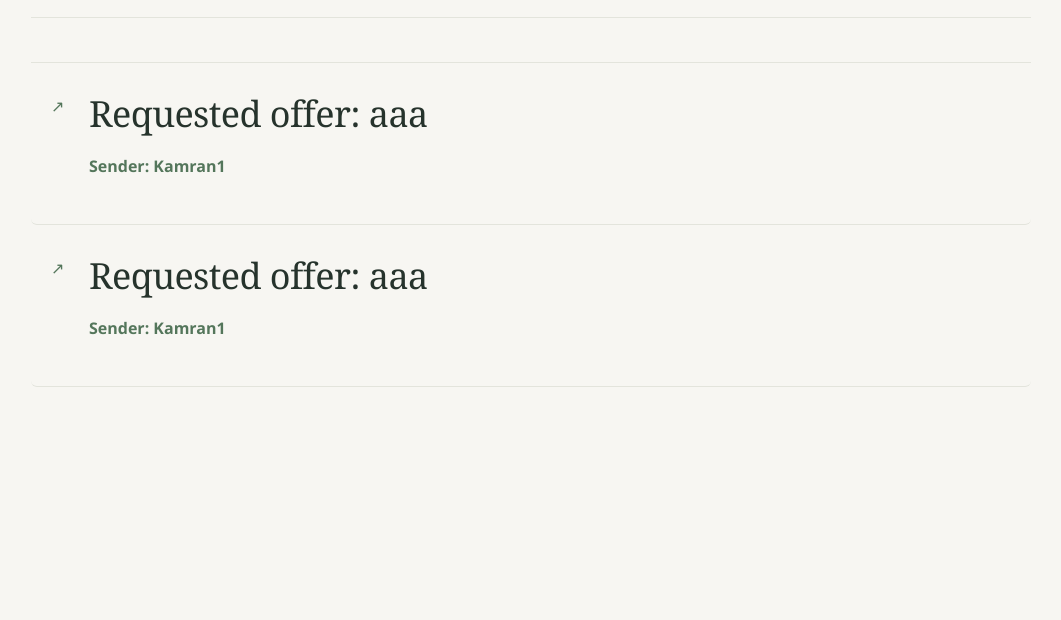
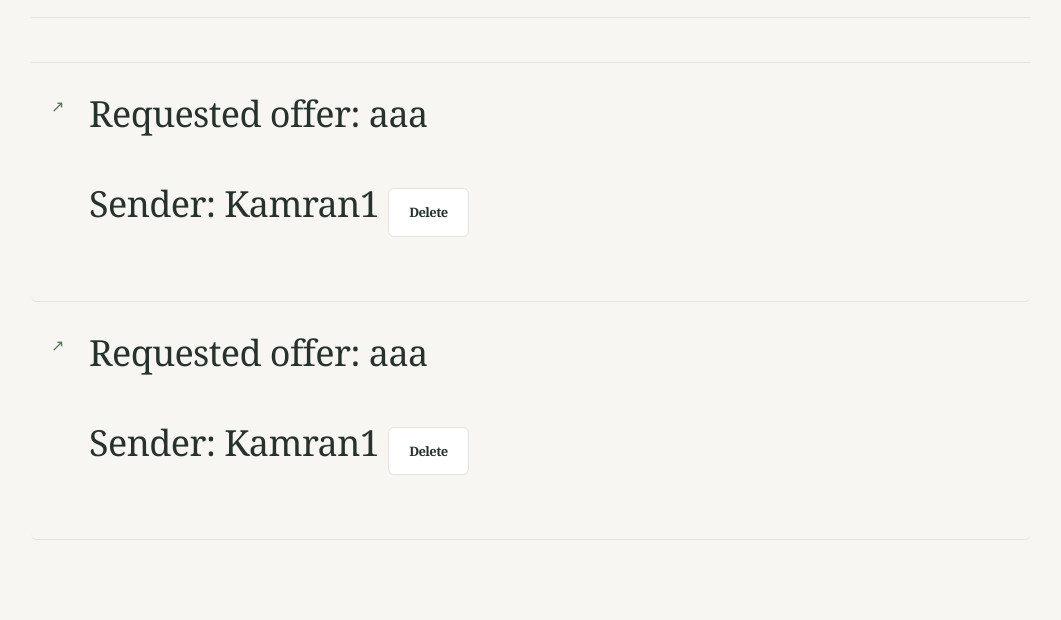
Before and after one commit to MammadovKamranIT/DjangoSkillSwap, a Django app: page /offers/request/ in a window 1280 px wide. Shown: the part 287-907 px from the top of the page, without its empty margins (109-1170 px from the left). Before the commit the page ends 674 px from the top, so only its background shows below. Run offline with Django 5.2, Linux system fonts and the light colour scheme; a user stored in the database is signed in; data comes from the database, SQL or seed files in the repository; both versions use the stored data as it was after the commit.

Commit message:
revision3

```diff
--- a/2.SkillSwap/offers/urls.py
+++ b/2.SkillSwap/offers/urls.py
@@ -16,6 +16,7 @@ path('update/<int:offer_id>/', views.offers_update, name='offers_update'),
 path('delete/<int:offer_id>/', views.offers_delete, name='offers_delete'),
 path('feedback/', views.contact, name='offers_feedback'),
 path('request/send/<int:offer_id>/', views.send_swap_request, name='send_swap_request'),
+path('request/delete/<int:request_id>/', views.delete_swap_request, name='delete_swap_request'),
 
 
 
--- a/2.SkillSwap/offers/views.py
+++ b/2.SkillSwap/offers/views.py
@@ -28,7 +28,6 @@ def contact(request: HttpRequest):
 @login_required
 def offers_view_list(request: HttpRequest, source) -> HttpResponse:
 
-    print(f"offers_view_list called with source: {source}")
 
     if source == 'link_a':
         offers = Offer.objects.filter(author=request.user)
@@ -137,23 +136,38 @@ def send_swap_request(request, offer_id):
 
         )
 
+        source = 'link_b'
 
         offers = Offer.objects.exclude(author=request.user)
+        return render(request, 'offers/offers_list.html', {'offers': offers, 'source': source})
 
-
-        return  render(request, 'offers/offers_list.html', {'offers': offers})
 
 
 
 @login_required
 def get_swap_request(request):
-    print("get_swap_request called")
+
 
     requests = SwapRequest.objects.filter(receiver=request.user)
 
 
 
     return render(request, 'offers/requests.html', {'requests': requests})
+
+
+
+
+@login_required
+def delete_swap_request(request, request_id):
+
+
+    request = SwapRequest.objects.filter(id=request_id)
+
+    request.delete()
+
+
+    return redirect('offers:requests')
+
 
 # def register_view(request):
 #     user = User.objects.create_user(
--- a/2.SkillSwap/templates/offers/requests.html
+++ b/2.SkillSwap/templates/offers/requests.html
@@ -17,11 +17,11 @@
 	<li>
 
 
-		<a href ="{% url 'offers:offers_detail' request.id %}">
+
 
 			<span class="offer-title">Requested offer: {{request.wanted_skill}} <p> Sender: {{request.sender}}</span>
+				<a class="action-link" href="{% url 'offers:delete_swap_request' request.id %}">Delete</a>
 
-		</a>
 
 
 	</li>
```
Also changed, not shown: 2.SkillSwap/db.sqlite3.
